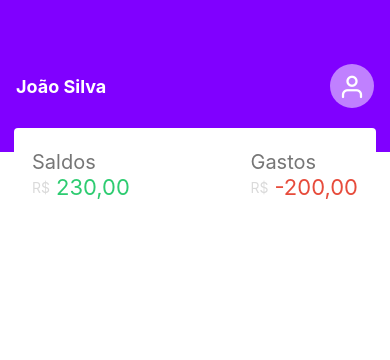
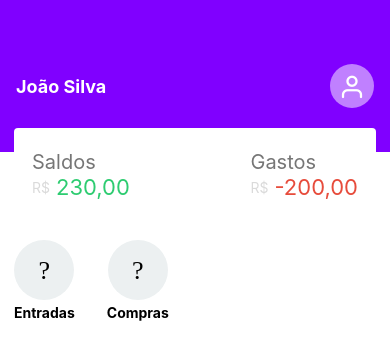
Before and after one commit to AndersonOls96/fiancas-app, a React Native app: screen / in a window 390 px wide. Shown: the top 360 px of the page. Built offline with nearby package versions, Linux system fonts and the light colour scheme.

Commit message:
Desenvolvimento do Actions

```diff
--- /dev/null
+++ b/src/components/Actions.js
@@ -0,0 +1,25 @@
+import { View, Text, TouchableOpacity, ScrollView, StyleSheet} from 'react-native'
+import { AntDesign } from '@expo/vector-icons'
+
+export default function Actions(){
+    return(
+        <ScrollView style={styles.container} horizontal={true} showsHorizontalScrollIndicator={false}>
+            <TouchableOpacity style={styles.actionButton} >
+                <View style={styles.areaButton}><AntDesign name='addfolder' size={26} color='#000'/></View>
+                <Text style={styles.labelButton}>Entradas</Text>
+            </TouchableOpacity>
+            <TouchableOpacity style={styles.actionButton} >
+                <View style={styles.areaButton}><AntDesign name='tagso' size={26} color='#000'/></View>
+                <Text style={styles.labelButton}>Compras</Text>
+            </TouchableOpacity>
+        </ScrollView>
+    )
+}
+
+const styles = StyleSheet.create({
+    container: { maxHeight: 84, marginBottom: 14, marginTop: 18, paddingEnd: 14, paddingStart: 14},
+    actionButton: {alignItems: 'center', marginRight: 32},
+    areaButton:{backgroundColor: '#ecf0f1', height:60, width:60, borderRadius: 30,
+        justifyContent: 'center', alignItems: 'center'},
+    labelButton: {marginTop:4, textAlign:'center',  fontWeight:'bold'}
+})
--- a/src/pages/Home/index.js
+++ b/src/pages/Home/index.js
@@ -1,12 +1,14 @@
 import { StyleSheet, Text, View } from "react-native";
 import Header from "../../components/Header";
 import Balance from "../../components/Balance";
+import Actions from "../../components/Actions";
 
 export default function Home(){
     return(
         <View style={styles.container}>
             <Header name="João Silva"/>
             <Balance saldo="230,00" gastos="-200,00"/>
+            <Actions />
         </View>
     )
 }
```
